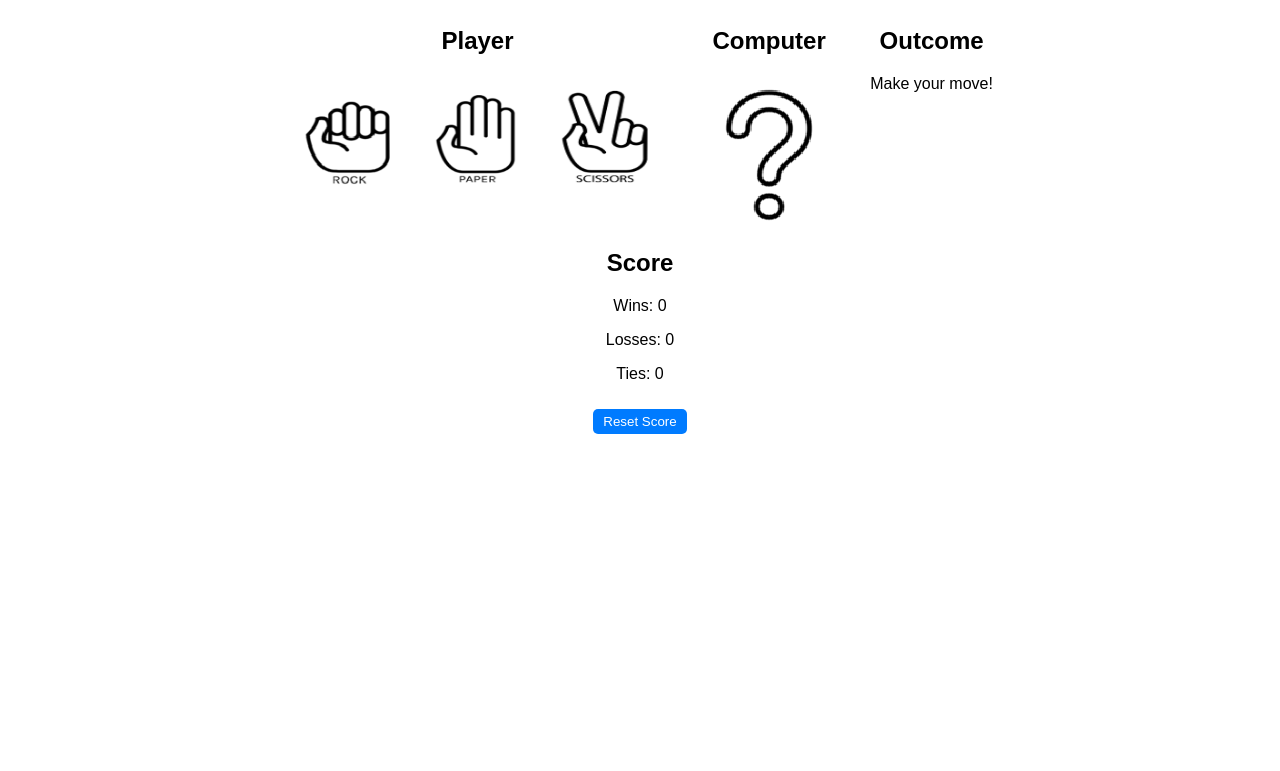
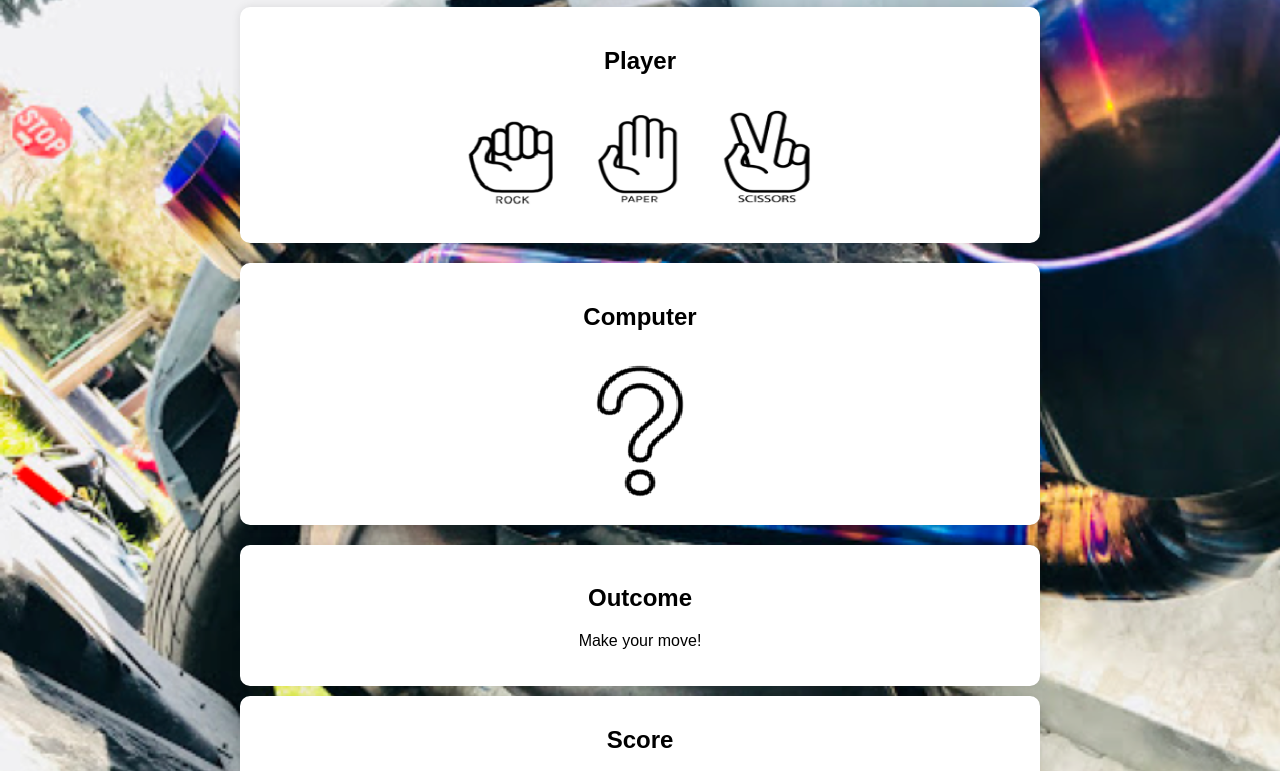
Before and after one commit to Tangeloss/tangeloss.github.io, a plain HTML site: page csc300x-hw4/index.html in a window 1280 px wide. Shown: the part 93-864 px from the top of the page. Before the commit the page ends 800 px from the top, so only its background shows below. Drawn offline with Linux system fonts and the light colour scheme.

Commit message:
update style

```diff
--- a/csc300x-hw4/assets/styles.css
+++ b/csc300x-hw4/assets/styles.css
@@ -2,7 +2,13 @@ body {
     font-family: Arial, sans-serif;
     margin: 0;
     padding: 0;
+    background-image: url('/assets/images/ti.png');
+    background-size: cover;
+    background-repeat: no-repeat;
+    background-attachment: fixed;
+    background-position: center;
 }
+
 
 .container {
     max-width: 800px;
@@ -36,10 +42,13 @@ h1 {
 .player-section,
 .computer-section,
 .outcome-section {
-    display: inline-block;
-    vertical-align: top;
-    margin: 0 20px;
+    margin-top: 20px;
+    padding: 20px;
+    background-color: white;
+    border-radius: 10px;
+    box-shadow: 0 0 10px rgba(0, 0, 0, 0.1);
 }
+
 
 #score-section {
     margin-top: 20px;
@@ -59,3 +68,11 @@ button {
 button:hover {
     background-color: #0056b3;
 }
+
+#score-section {
+    margin-top: 10px;
+    padding: 10px;
+    background-color: white;
+    border-radius: 10px;
+    box-shadow: 0 0 10px rgba(0, 0, 0, 0.1);
+}
```
Also changed, not shown: csc300x-hw4/assets/images/ti.png (added).
